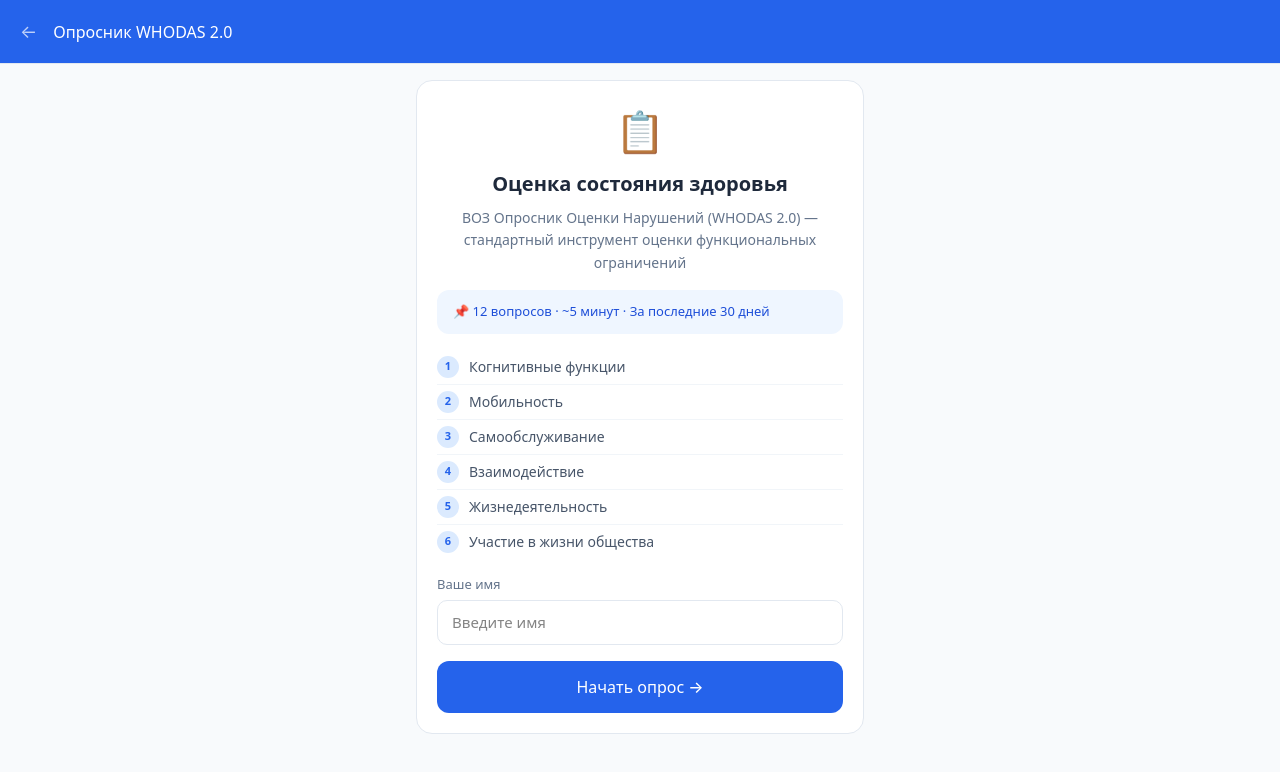
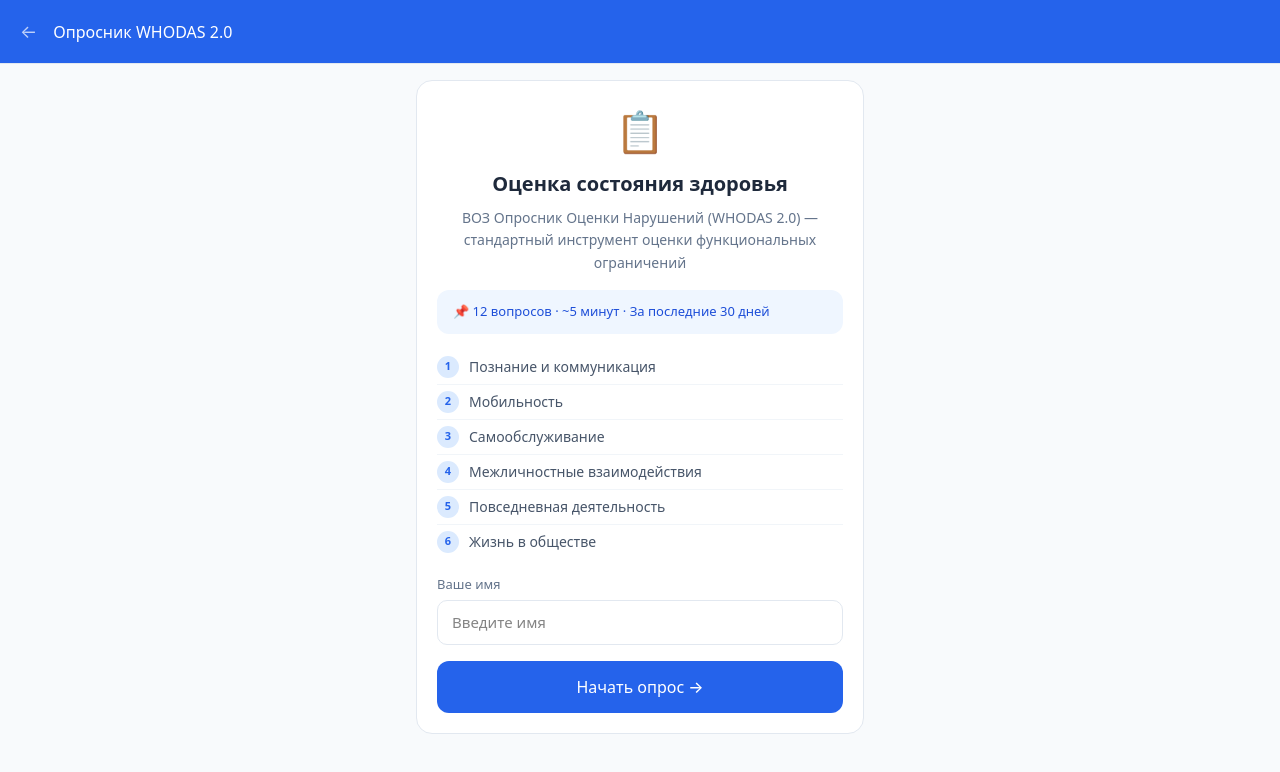
Before and after one commit to mezger75/ability-rehab-platform, a Next.js app: page /survey in a window 1280 px wide. Shown: the top 772 px of the page. Built offline with nearby package versions, Linux system fonts and the light colour scheme.

Commit message:
fix: first chunk of bugs from Dmitriy report

```diff
--- a/app/dashboard/ChatTab.tsx
+++ b/app/dashboard/ChatTab.tsx
@@ -26,7 +26,16 @@ export function ChatTab({
         height: "calc(100vh - 280px)",
         minHeight: 480,
       }}
+      className="chat-tab-container"
     >
+      <style>{`
+        @media (max-width: 768px) {
+          .chat-tab-container {
+            height: calc(100vh - 200px) !important;
+            min-height: 400px !important;
+          }
+        }
+      `}</style>
       <div
         style={{
           background: "white",
@@ -102,17 +111,20 @@ export function ChatTab({
                 color: m.role === "user" ? "white" : "#1e293b",
               }}
             >
-              <pre
+              <div
                 style={{
-                  fontFamily: "inherit",
                   whiteSpace: "pre-wrap",
-                  margin: 0,
+                  wordBreak: "break-word",
                   fontSize: 13,
                   lineHeight: 1.6,
                 }}
-              >
-                {m.content}
-              </pre>
+                dangerouslySetInnerHTML={{
+                  __html: m.content
+                    .replace(/\*\*(.*?)\*\*/g, "<strong>$1</strong>")
+                    .replace(/\*(.*?)\*/g, "<em>$1</em>")
+                    .replace(/\n/g, "<br/>"),
+                }}
+              />
             </div>
           </div>
         ))}
--- a/app/dashboard/GoalsTab.tsx
+++ b/app/dashboard/GoalsTab.tsx
@@ -7,7 +7,15 @@ interface GoalsTabProps {
 
 export function GoalsTab({ goals, setGoals }: GoalsTabProps) {
   return (
-    <div style={{ display: "flex", flexDirection: "column", gap: 16 }}>
+    <div
+      style={{
+        display: "flex",
+        flexDirection: "column",
+        gap: 16,
+        height: "100%",
+        overflowY: "auto",
+      }}
+    >
       <div
         style={{
           display: "flex",
--- a/app/dashboard/OverviewTab.tsx
+++ b/app/dashboard/OverviewTab.tsx
@@ -40,7 +40,31 @@ export function OverviewTab({
         height: "100%",
       }}
     >
+      <style>{`
+        @media (max-width: 768px) {
+          .overview-grid {
+            grid-template-columns: repeat(2, 1fr) !important;
+            gap: 10px !important;
+          }
+          .overview-charts {
+            grid-template-columns: 1fr !important;
+            grid-template-rows: auto auto !important;
+          }
+          .overview-charts > :first-child {
+            order: 1;
+          }
+          .overview-charts > :last-child {
+            order: 2;
+          }
+          .overview-charts > * {
+            width: 100% !important;
+            max-width: 100% !important;
+            overflow-x: hidden !important;
+          }
+        }
+      `}</style>
       <div
+        className="overview-grid"
         style={{
           display: "grid",
           gridTemplateColumns: "repeat(4,1fr)",
@@ -111,6 +135,7 @@ export function OverviewTab({
         ))}
       </div>
       <div
+        className="overview-charts"
         style={{
           display: "grid",
           gridTemplateColumns: "1fr 1fr",
--- a/app/dashboard/ProgressTab.tsx
+++ b/app/dashboard/ProgressTab.tsx
@@ -12,10 +12,12 @@ import { PROGRESS_DATA } from "../mockData";
 
 export function ProgressTab() {
   const DOMAIN_COLORS = {
-    Когниция: "#2563eb",
+    "Познание и коммуникация": "#2563eb",
     Мобильность: "#7c3aed",
     Самообслуж: "#d97706",
-    Участие: "#059669",
+    "Межличностные взаимодействия": "#ec4899",
+    "Повседневная деятельность": "#10b981",
+    "Жизнь в обществе": "#059669",
   };
 
   return (
@@ -57,14 +59,19 @@ export function ProgressTab() {
               ))}
             </defs>
             <CartesianGrid strokeDasharray="3 3" stroke="#f1f5f9" />
-            <XAxis dataKey="week" tick={{ fontSize: 12 }} />
+            <XAxis dataKey="week" tick={{ fontSize: 12, fill: "#64748b" }} />
             <YAxis
               domain={[1, 5]}
               reversed
-              tick={{ fontSize: 12 }}
+              tick={{ fontSize: 12, fill: "#64748b" }}
               tickCount={5}
             />
             <Tooltip
+              contentStyle={{
+                backgroundColor: "white",
+                border: "1px solid #e2e8f0",
+                borderRadius: 8,
+              }}
               formatter={(v, name) => {
                 if (v === undefined || v === null) return ["", ""];
                 const val = typeof v === "number" ? v.toFixed(1) : String(v);
--- a/app/dashboard/WHODASProfileChart.tsx
+++ b/app/dashboard/WHODASProfileChart.tsx
@@ -18,12 +18,24 @@ export function WHODASProfileChart({ patient }: WHODASProfileChartProps) {
   // Transform domain scores into chart data
   const chartData = patient.domainScores
     ? [
-        { domain: "Когниция", current: patient.domainScores.cognition },
+        {
+          domain: "Познание и коммуникация",
+          current: patient.domainScores.cognition,
+        },
         { domain: "Мобильность", current: patient.domainScores.mobility },
-        { domain: "Самообслуж", current: patient.domainScores.self_care },
-        { domain: "Взаимодейств", current: patient.domainScores.interaction },
-        { domain: "Жизнедеят", current: patient.domainScores.life_activities },
-        { domain: "Участие", current: patient.domainScores.participation },
+        { domain: "Самообслуживание", current: patient.domainScores.self_care },
+        {
+          domain: "Межличностные взаимодействия",
+          current: patient.domainScores.interaction,
+        },
+        {
+          domain: "Повседневная деятельность",
+          current: patient.domainScores.life_activities,
+        },
+        {
+          domain: "Жизнь в обществе",
+          current: patient.domainScores.participation,
+        },
       ]
     : [];
 
--- a/app/mockData.ts
+++ b/app/mockData.ts
@@ -35,45 +35,57 @@ export const PATIENTS: Patient[] = [
 export const PROGRESS_DATA = [
   {
     week: "Месяц 1",
-    Когниция: 4.2,
+    "Познание и коммуникация": 4.2,
     Мобильность: 4.5,
     Самообслуж: 3.8,
-    Участие: 4.1,
+    "Межличностные взаимодействия": 3.9,
+    "Повседневная деятельность": 4.3,
+    "Жизнь в обществе": 4.1,
   },
   {
     week: "Месяц 2",
-    Когниция: 2.7,
+    "Познание и коммуникация": 2.7,
     Мобильность: 2.9,
     Самообслуж: 2.5,
-    Участие: 2.8,
+    "Межличностные взаимодействия": 2.6,
+    "Повседневная деятельность": 2.8,
+    "Жизнь в обществе": 2.8,
   },
   {
     week: "Месяц 3",
-    Когниция: 2.3,
+    "Познание и коммуникация": 2.3,
     Мобильность: 2.5,
     Самообслуж: 2.1,
-    Участие: 2.5,
+    "Межличностные взаимодействия": 2.2,
+    "Повседневная деятельность": 2.4,
+    "Жизнь в обществе": 2.5,
   },
   {
     week: "Месяц 4",
-    Когниция: 2.1,
+    "Познание и коммуникация": 2.1,
     Мобильность: 2.3,
     Самообслуж: 2.0,
-    Участие: 2.1,
+    "Межличностные взаимодействия": 2.0,
+    "Повседневная деятельность": 2.2,
+    "Жизнь в обществе": 2.1,
   },
   {
     week: "Месяц 5",
-    Когниция: 2.2,
+    "Познание и коммуникация": 2.2,
     Мобильность: 2.4,
     Самообслуж: 2.0,
-    Участие: 2.0,
+    "Межличностные взаимодействия": 1.9,
+    "Повседневная деятельность": 2.1,
+    "Жизнь в обществе": 2.0,
   },
   {
     week: "Месяц 6",
-    Когниция: 1.9,
+    "Познание и коммуникация": 1.9,
     Мобильность: 2.0,
     Самообслуж: 1.4,
-    Участие: 1.8,
+    "Межличностные взаимодействия": 1.7,
+    "Повседневная деятельность": 1.8,
+    "Жизнь в обществе": 1.8,
   },
 ];
 
@@ -110,7 +122,7 @@ export const INITIAL_GOALS: Goal[] = [
   },
   {
     id: 3,
-    domain: "Когниция",
+    domain: "Познание и коммуникация",
     color: "#f59e0b",
     gasScore: 0,
     text: "Удерживать внимание на задаче ≥20 мин через 6 недель",
--- a/app/page.tsx
+++ b/app/page.tsx
@@ -66,7 +66,7 @@ function LandingPage() {
           textAlign: "center",
         }}
       >
-        RehabPlatform
+        Ability - Платформа реабилитации
       </h1>
       <p
         style={{
--- a/app/patient-results/page.tsx
+++ b/app/patient-results/page.tsx
@@ -54,7 +54,7 @@ const PATIENT_GOALS: Goal[] = [
   },
   {
     id: 3,
-    domain: "Когниция",
+    domain: "Познание и коммуникация",
     color: "#f59e0b",
     progress: 45,
     text: "Концентрация внимания ≥20 мин",
--- a/app/survey/page.tsx
+++ b/app/survey/page.tsx
@@ -16,12 +16,12 @@ function SurveyWrapper({ children }: { children: React.ReactNode }) {
 const QUESTIONS = [
   {
     id: "D1_1",
-    domain: "Когниция",
+    domain: "Познание и коммуникация",
     text: "Насколько трудно Вам было сосредоточиться на каком-либо занятии в течение 10 минут?",
   },
   {
     id: "D1_2",
-    domain: "Когниция",
+    domain: "Познание и коммуникация",
     text: "Насколько трудно Вам было освоить новую задачу, например, запомнить дорогу в незнакомое место?",
   },
   {
@@ -46,32 +46,32 @@ const QUESTIONS = [
   },
   {
     id: "D4_1",
-    domain: "Взаимодействие",
+    domain: "Межличностные взаимодействия",
     text: "Насколько трудно Вам было взаимодействовать с незнакомыми людьми?",
   },
   {
     id: "D4_2",
-    domain: "Взаимодействие",
+    domain: "Межличностные взаимодействия",
     text: "Насколько трудно Вам было поддерживать дружеские отношения?",
   },
   {
     id: "D5_1",
-    domain: "Жизнедеятельность",
+    domain: "Повседневная деятельность",
     text: "Насколько трудно Вам было справляться с Вашими домашними делами и обязанностями?",
   },
   {
     id: "D5_2",
-    domain: "Жизнедеятельность",
+    domain: "Повседневная деятельность",
     text: "Насколько трудно Вам было выполнять Вашу основную работу или учёбу (повседневные дела)?",
   },
   {
     id: "D6_1",
-    domain: "Участие",
+    domain: "Жизнь в обществе",
     text: "Насколько проблематично для Вас было участвовать в общественных мероприятиях (например, праздниках, встречах) наравне с другими людьми?",
   },
   {
     id: "D6_2",
-    domain: "Участие",
+    domain: "Жизнь в обществе",
     text: "Насколько сильно Ваши проблемы со здоровьем выбивали Вас из колеи или угнетали эмоционально?",
   },
 ];
@@ -272,12 +272,12 @@ export default function PatientQuestionnaire() {
               </div>
               <div style={{ marginBottom: 16 }}>
                 {[
-                  "Когнитивные функции",
+                  "Познание и коммуникация",
                   "Мобильность",
                   "Самообслуживание",
-                  "Взаимодействие",
-                  "Жизнедеятельность",
-                  "Участие в жизни общества",
+                  "Межличностные взаимодействия",
+                  "Повседневная деятельность",
+                  "Жизнь в обществе",
                 ].map((d, i) => (
                   <div
                     key={i}
```
Also changed, not shown: app/dashboard/page.tsx (+51 -4 lines).
